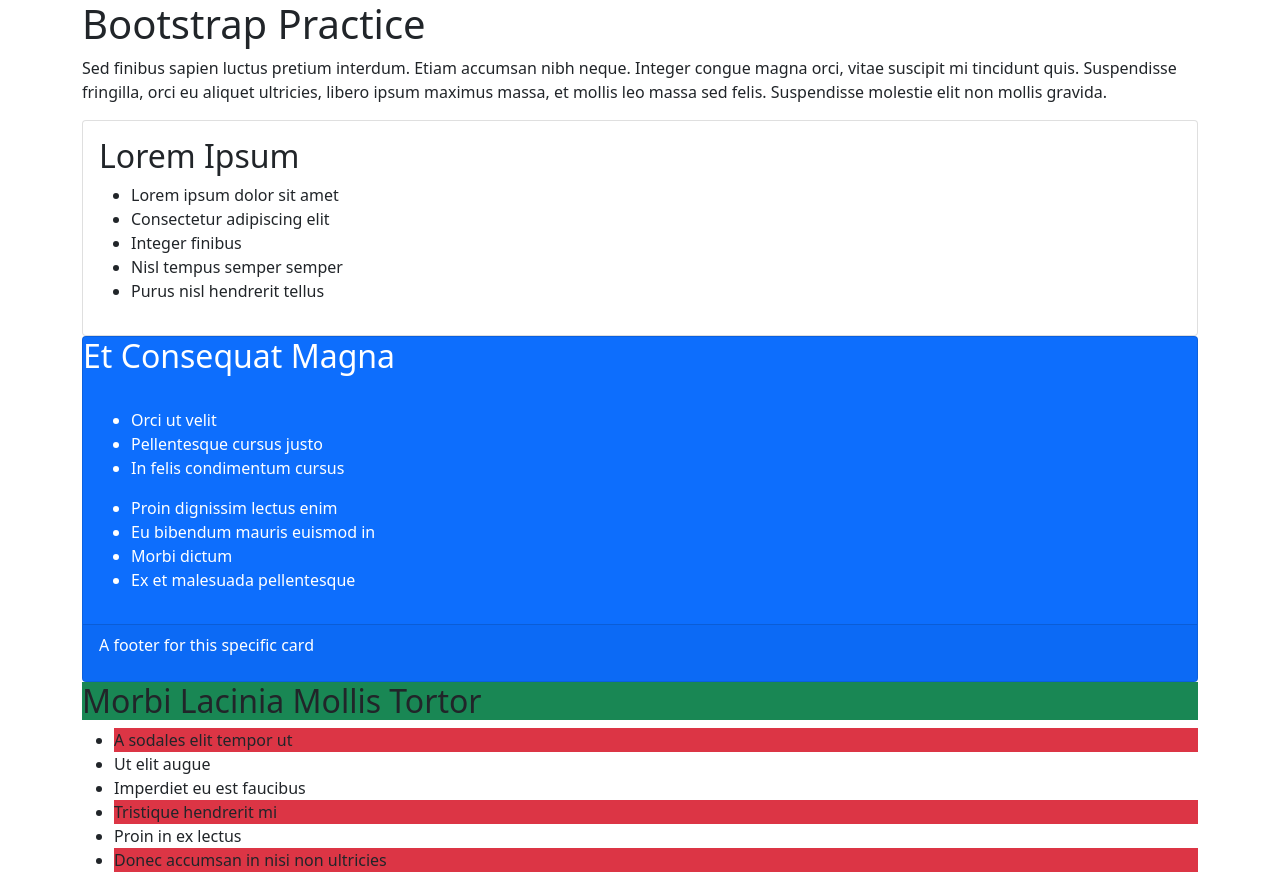
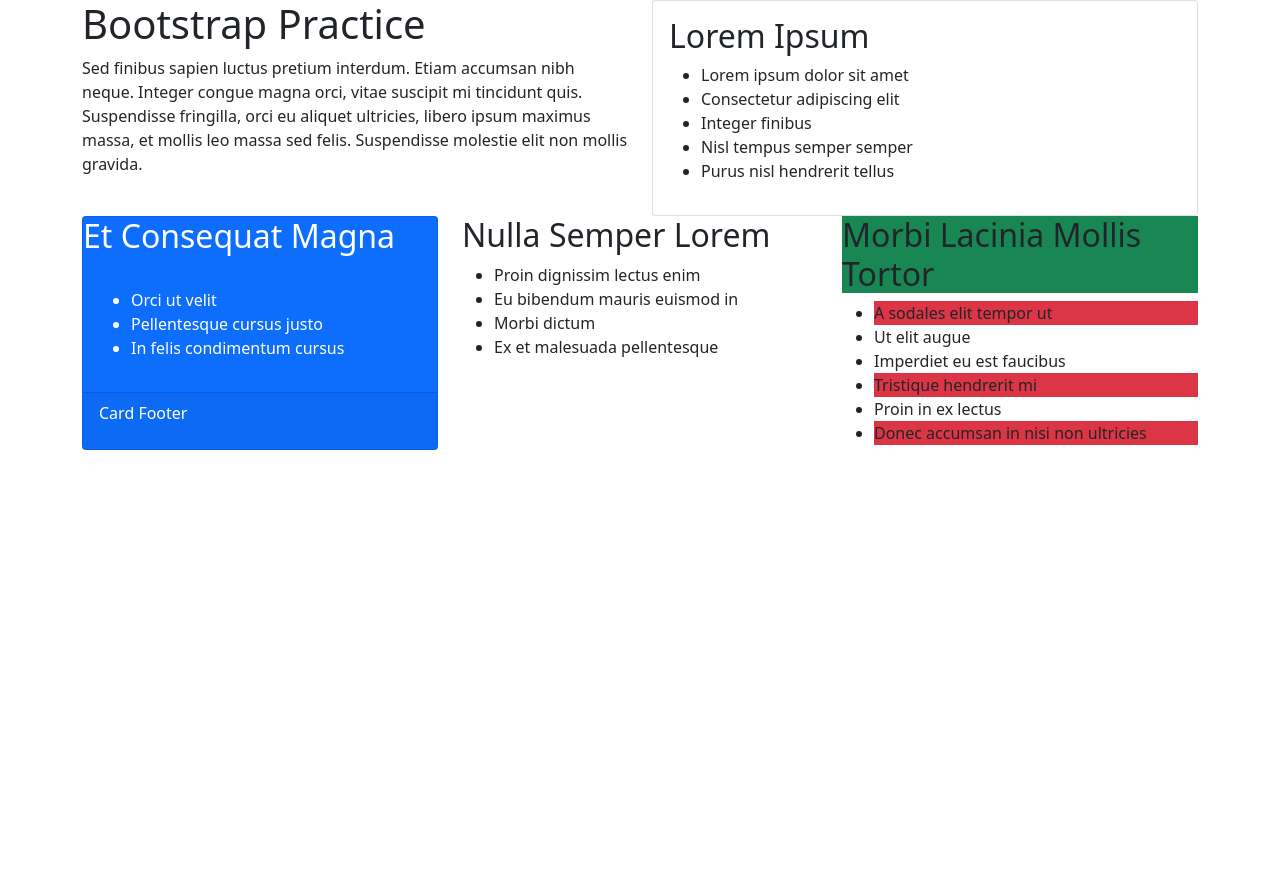
Before and after one commit to Kips-alih/bootstrap-practice, a plain HTML site: page index.html in a window 1280 px wide. After the commit the page ends 800 px from the top, so only its background shows below. Drawn offline with Linux system fonts and the light colour scheme.

Commit message:
Add rows and columns

```diff
--- a/index.html
+++ b/index.html
@@ -7,10 +7,14 @@
     </head>
     <body>
         <div class="container">
+          <div class="row">
+              <div class="col-md-6">
                 <div class="jumbotron">
                   <h1>Bootstrap Practice</h1>
                   <p>Sed finibus sapien luctus pretium interdum. Etiam accumsan nibh neque. Integer congue magna orci, vitae suscipit mi tincidunt quis. Suspendisse fringilla, orci eu aliquet ultricies, libero ipsum maximus massa, et mollis leo massa sed felis. Suspendisse molestie elit non mollis gravida.</p>
                 </div>
+              </div>
+              <div class="col-md-6">
                 <div class="card">
                   <div class="card-body">
                     <h2>Lorem Ipsum</h2>
@@ -23,6 +27,10 @@
                     </ul>
                   </div>
                 </div>
+              </div>
+         </div>
+         <div class="row">
+            <div class="col-md-4">
               <div class="card bg-primary text-white">
                 <div class="card-title">
                   <h2>Et Consequat Magna</h2>
@@ -33,6 +41,14 @@
                     <li>Pellentesque cursus justo</li>
                     <li>In felis condimentum cursus</li>
                   </ul>
+                </div>
+                <div class="card-footer">
+                  <p>Card Footer</p>
+                </div>
+              </div>
+            </div>
+            <div class="col-md-4">
+                <h2>Nulla Semper Lorem</h2>
                 <ul>
                   <li>Proin dignissim lectus enim</li>
                   <li>Eu bibendum mauris euismod in</li>
@@ -40,10 +56,7 @@
                   <li>Ex et malesuada pellentesque</li>
                 </ul>
             </div>
-            <div class="card-footer">
-              <p>A footer for this specific card</p>
-            </div>
-         </div>
+            <div class="col-md-4">
               <h2 class="bg-success">Morbi Lacinia Mollis Tortor</h2>
               <ul>
                 <li class="bg-danger">A sodales elit tempor ut</li>
@@ -54,5 +67,7 @@
                 <li class="bg-danger">Donec accumsan in nisi non ultricies</li>
               </ul>
             </div>
+          </div>
+        </div>
     </body>
   </html>
```
Lines whose indentation alone changed are shown as unchanged.
